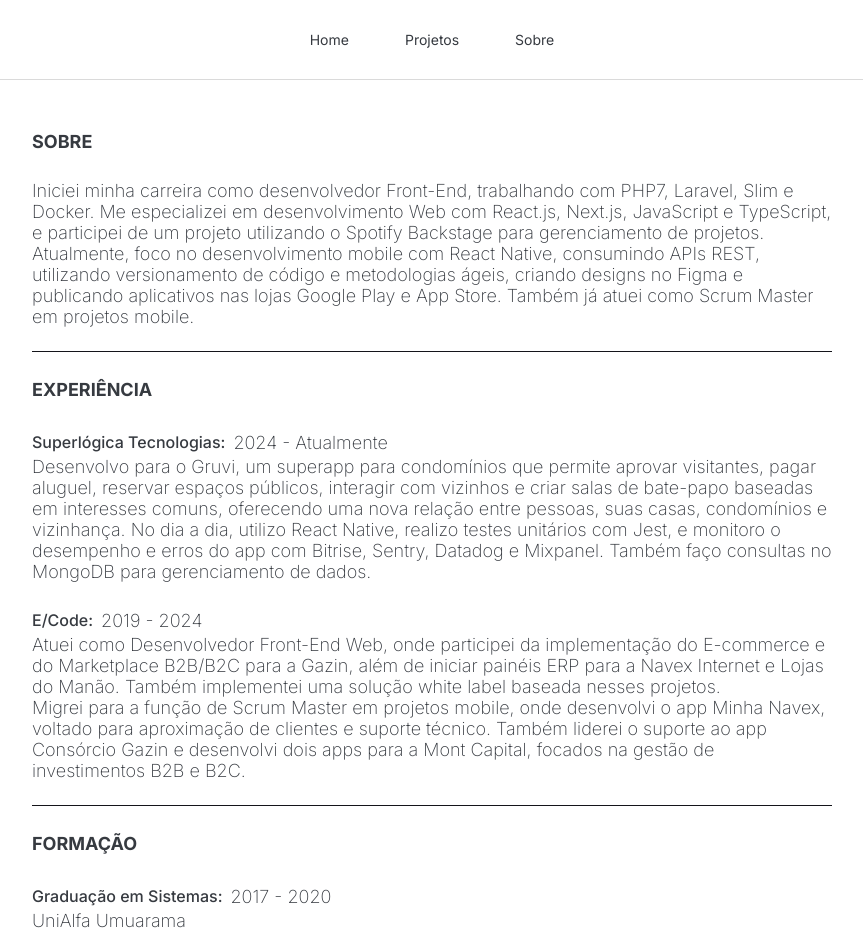
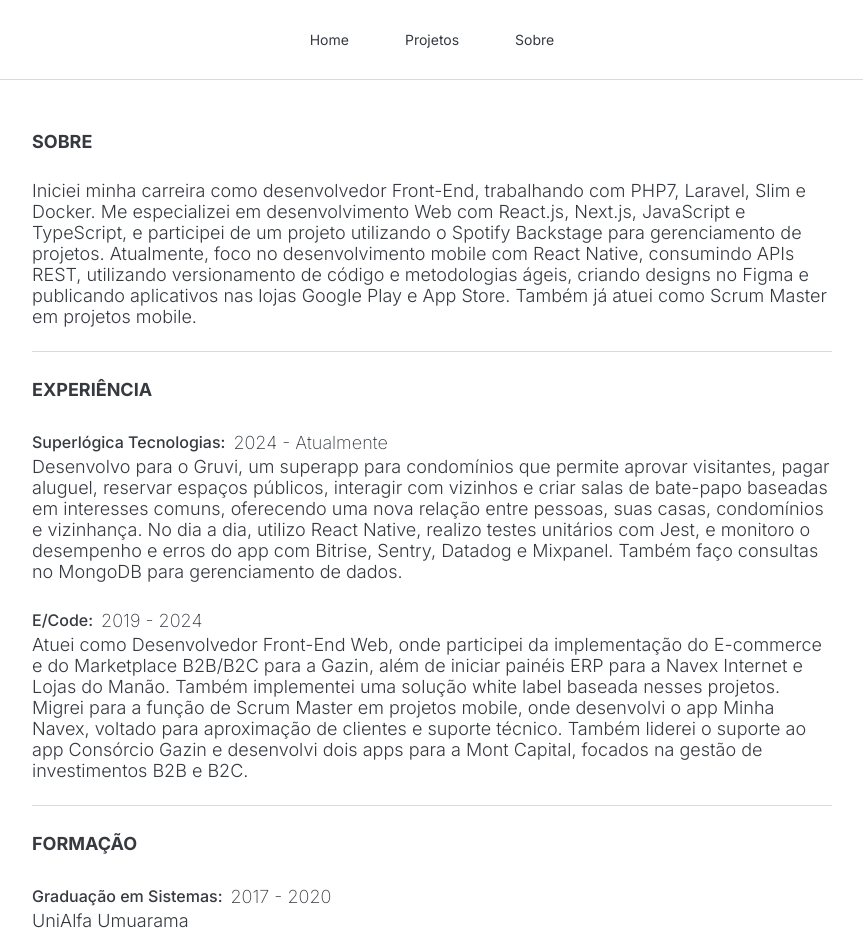
Before and after one commit to edsonjuniornarvaes/portifolio, a Next.js app: page /about in a window 1280 px wide. Shown: the top 952 px of the page, without its empty margins (208-1071 px from the left). Built offline with nearby package versions, Linux system fonts and the light colour scheme.

Commit message:
style: add improvements

```diff
--- a/src/app/about/page.tsx
+++ b/src/app/about/page.tsx
@@ -19,7 +19,7 @@
         criando designs no Figma e publicando aplicativos nas lojas Google Play
         e App Store. Também já atuei como Scrum Master em projetos mobile.
       </S.ParagraphPadding>
-      <S.Separator />
+      <S.Separator className="separator" />
       <S.SectionPadding>
         <PageTitle title="EXPERIÊNCIA" />
         <S.LegendContainer>
@@ -59,7 +59,7 @@
             investimentos B2B e B2C.
           </S.Paragraph>
         </S.ParagraphPadding>
-        <S.Separator />
+        <S.Separator className="separator" />
         <PageTitle title="FORMAÇÃO" />
         <S.LegendContainer>
           <PageSubtitle subtitle="Graduação em Sistemas:" />
--- a/src/app/globals.css
+++ b/src/app/globals.css
@@ -77,7 +77,7 @@
     background-color: transparent !important;
   }
 
-  div.quick-access-section {
+  div.separator {
     border-bottom: 1px solid #dadada;
   }
 
--- a/src/app/home/page.tsx
+++ b/src/app/home/page.tsx
@@ -20,7 +20,7 @@
           <S.ContentDescription>Unindo criação e código.</S.ContentDescription>
         </S.DescriptionDiv>
         <S.CategorySection>
-          <S.QuickAccessSection className="quick-access-section">
+          <S.QuickAccessSection className="separator">
             <S.QuickAccessSectionTitle>ME ACOMPANHE</S.QuickAccessSectionTitle>
             <S.QuickAccess>
               <S.QuickAccessButton
--- a/src/app/styles.ts
+++ b/src/app/styles.ts
@@ -43,7 +43,7 @@
 `;
 
 export const ParagraphPadding = styled.text`
-  font-weight: 200;
+  font-weight: 300;
   font-size: 1.125rem;
 
   margin-top: 12px;
```
